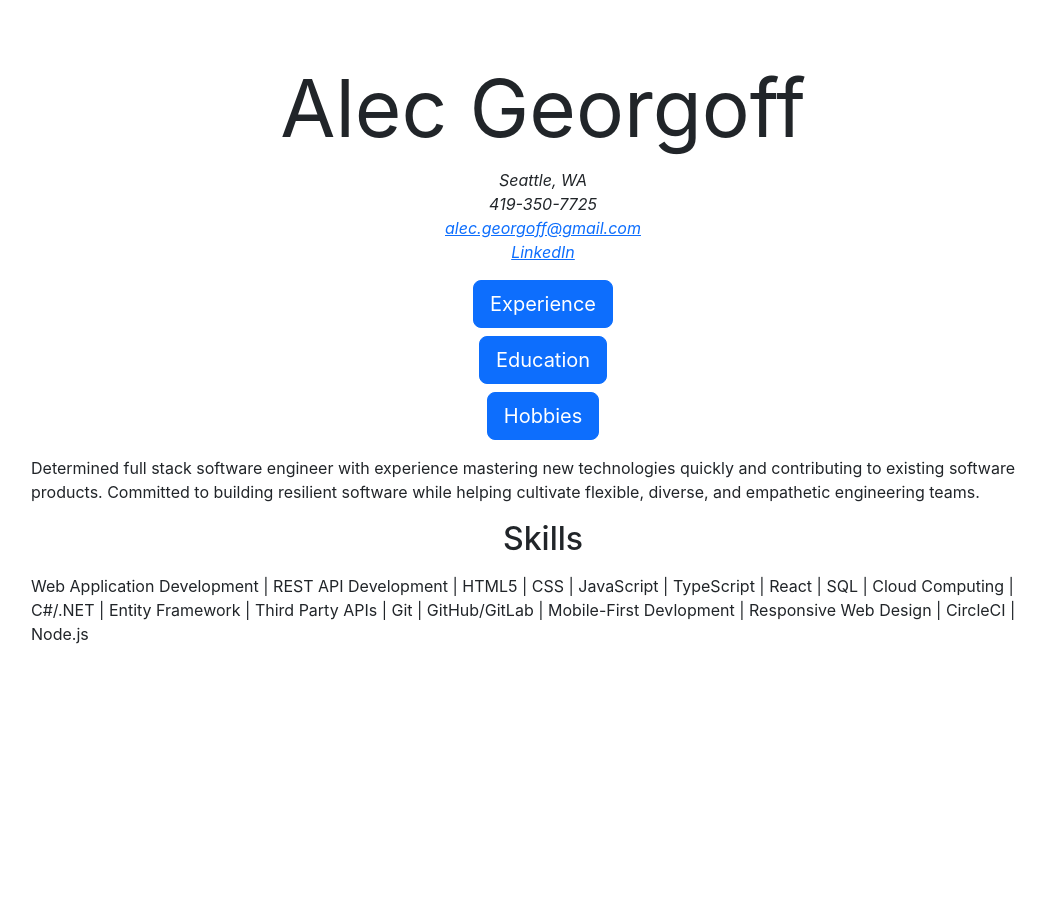
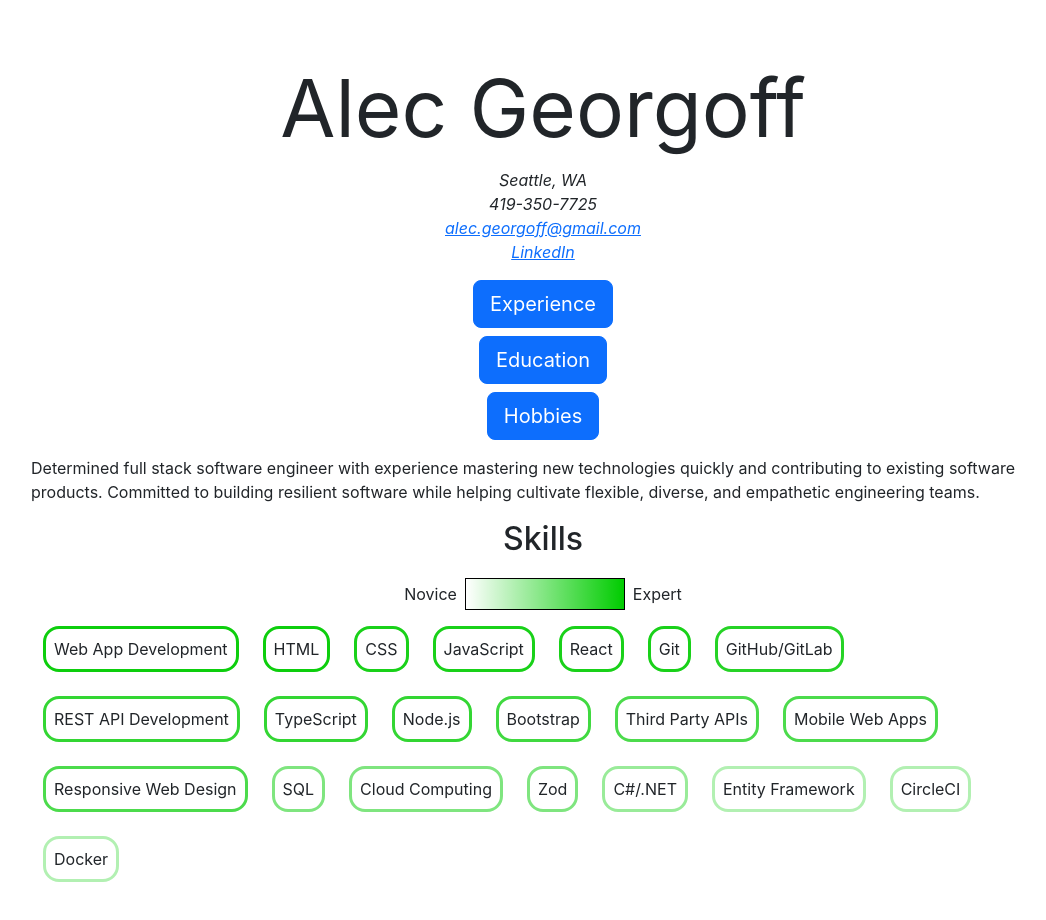
Before and after one commit to alec-georgoff/portfolio, a React (Create React App) app: page / in a window 1280 px wide. Shown: the top 920 px of the page, without its empty margins (97-1143 px from the left). Before the commit the page ends 800 px from the top, so only its background shows below. Built offline with nearby package versions, Linux system fonts and the light colour scheme; no server answers.

Commit message:
Add SkillSection.

```diff
--- /dev/null
+++ b/src/components/SkillCard.tsx
@@ -0,0 +1,18 @@
+import React from 'react';
+import { skillCardColor } from '../constants';
+
+interface SkillCardProps {
+    skill: string;
+    strength: number;
+}
+
+const SkillCard = (props: SkillCardProps) => (
+    <div
+        className="skill-card"
+        style={{ border: skillCardColor(props.strength) }}
+    >
+        {props.skill}
+    </div>
+);
+
+export default SkillCard;
--- /dev/null
+++ b/src/components/SkillSection.tsx
@@ -0,0 +1,27 @@
+import React from 'react';
+import { skills } from '../constants';
+import SkillCard from './SkillCard';
+
+const SkillSection = () => (
+    <div>
+        <h2>Skills</h2>
+        <div className="skill-gradient">
+            <span>Novice</span>
+            <div />
+            <span>Expert</span>
+        </div>
+        <div className="skill-card-layout">
+            {skills
+                .sort((a, b) => b.strength - a.strength)
+                .map((s) => (
+                    <SkillCard
+                        key={s.name}
+                        skill={s.name}
+                        strength={s.strength}
+                    />
+                ))}
+        </div>
+    </div>
+);
+
+export default SkillSection;
--- a/src/constants.ts
+++ b/src/constants.ts
@@ -13,6 +13,38 @@ interface JobDetails {
     bullets: string[];
     image: string;
 }
+
+interface Skill {
+    name: string;
+    strength: number;
+}
+
+export const skills: Skill[] = [
+    { name: 'Web App Development', strength: 0.95 },
+    { name: 'REST API Development', strength: 0.8 },
+    { name: 'HTML', strength: 0.95 },
+    { name: 'CSS', strength: 0.9 },
+    { name: 'Entity Framework', strength: 0.3 },
+    { name: 'JavaScript', strength: 0.9 },
+    { name: 'TypeScript', strength: 0.8 },
+    { name: 'React', strength: 0.9 },
+    { name: 'SQL', strength: 0.5 },
+    { name: 'Cloud Computing', strength: 0.5 },
+    { name: 'C#/.NET', strength: 0.4 },
+    { name: 'Third Party APIs', strength: 0.7 },
+    { name: 'Git', strength: 0.9 },
+    { name: 'GitHub/GitLab', strength: 0.85 },
+    { name: 'Mobile Web Apps', strength: 0.7 },
+    { name: 'Responsive Web Design', strength: 0.7 },
+    { name: 'CircleCI', strength: 0.3 },
+    { name: 'Node.js', strength: 0.8 },
+    { name: 'Docker', strength: 0.3 },
+    { name: 'Zod', strength: 0.5 },
+    { name: 'Bootstrap', strength: 0.75 },
+];
+
+export const skillCardColor = (strength: number) =>
+    `solid 3px hsla(120, 100%, 40%, ${strength})`;
 
 const clinciergeBullets = [
     'Developing a frontend web application to allow clinical trial patients to submit their own expenses for reimbursement, in preparation to scale up to more than 10,000 payments per year',
--- a/src/routes/HomePage.tsx
+++ b/src/routes/HomePage.tsx
@@ -2,6 +2,9 @@ import React from 'react';
 import { Stack } from 'react-bootstrap';
 import Button from 'react-bootstrap/Button';
 import { useNavigate } from 'react-router-dom';
+import { skills } from '../constants';
+import SkillCard from '../components/SkillCard';
+import SkillSection from '../components/SkillSection';
 
 const HomePage = () => {
     const navigate = useNavigate();
@@ -53,11 +56,7 @@ const HomePage = () => {
                 while helping cultivate flexible, diverse, and empathetic
                 engineering teams.
             </section>
-            <h2>Skills</h2>
-            Web Application Development | REST API Development | HTML5 | CSS |
-            JavaScript | TypeScript | React | SQL | Cloud Computing | C#/.NET |
-            Entity Framework | Third Party APIs | Git | GitHub/GitLab |
-            Mobile-First Devlopment | Responsive Web Design | CircleCI | Node.js
+            <SkillSection />
         </div>
     );
 };
--- a/src/styles/HomePage.scss
+++ b/src/styles/HomePage.scss
@@ -15,3 +15,35 @@
 h2 {
     margin: 1rem;
 }
+
+.skill-card-layout {
+    display: flex;
+    flex-direction: row;
+    flex-wrap: wrap;
+}
+
+.skill-card {
+    margin: 0.75rem;
+    padding: 0.5rem;
+    border-radius: 1rem;
+}
+
+.skill-gradient {
+    display: flex;
+    flex-direction: row;
+
+    span {
+        margin: 0.5rem;
+    }
+
+    div {
+        width: 10rem;
+        height: 2rem;
+        background: linear-gradient(
+            90deg,
+            hsla(120, 100%, 40%, 0) 0%,
+            hsla(120, 100%, 40%, 1) 100%
+        );
+        border: 1px solid black;
+    }
+}
```
